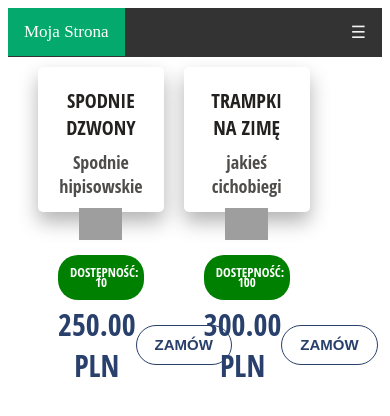
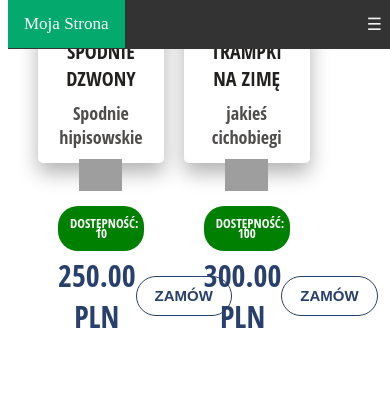
Before and after one commit to MarcinSlusarczyk/MyShop, a Django app: page /categories/1/ in a window 390 px wide. Shown: the top 416 px of the page. Run offline with Django 4.2, Linux system fonts and the light colour scheme; data comes from the database, SQL or seed files in the repository; grey boxes are pictures that could not be loaded.

Commit message:
Merge remote-tracking branch 'remote/master'
# Conflicts:
#	Shop/Shop/settings.py

```diff
--- a/Shop/static/css/style.css
+++ b/Shop/static/css/style.css
@@ -2,7 +2,10 @@
 /* Add a black background color to the top navigation */
 .topnav {
   background-color: #333;
-  overflow: hidden;
+  position: fixed;
+  top: 0;
+  width: 100%;
+
 }
 
 /* Style the links inside the navigation bar */
@@ -296,14 +299,3 @@ div.shop-card{
   /* This section calls the slideInFromLeft animation we defined above */
   animation: 0.4s ease-out 0s 1 slideInFromUp;
 }
-
-
-@media screen and (max-width: 768px) {
-
-div.navbar {
-    float: none;
-    width: 110%;
-    text-align: center;
-
-  }
-}
```
